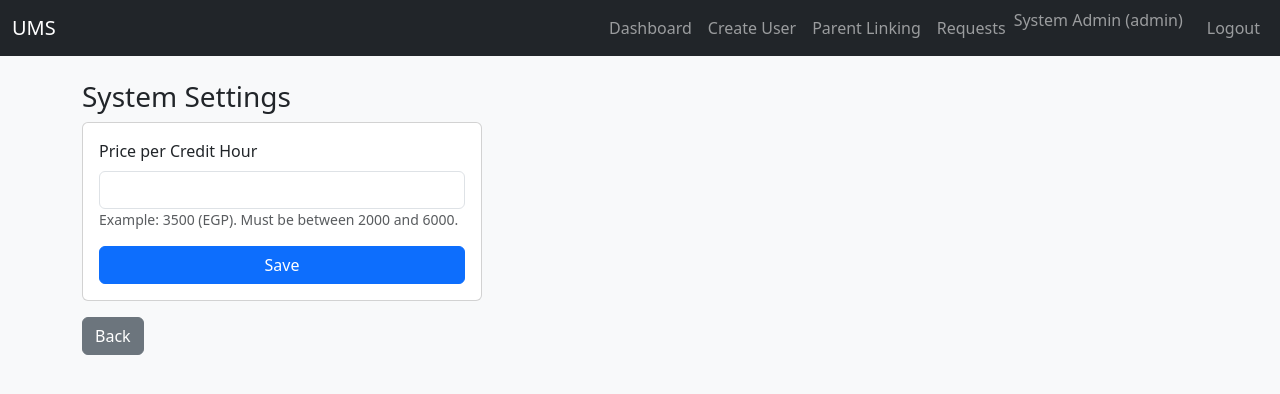
After one commit to rowaidaEmad/ums, a PHP site: page /admin_settings.php in a window 1280 px wide. The commit adds this page. Shown: the top 394 px of the page. Run offline with PHP 8.4, Linux system fonts and the light colour scheme; a user stored in the database is signed in; data comes from the database, SQL or seed files in the repository.

Commit message:
credit hour price

```diff
--- /dev/null
+++ b/admin_settings.php
@@ -0,0 +1,56 @@
+<?php
+require_once 'auth.php';
+require_role('admin');
+require_once 'eav.php';
+
+define('ADMIN_ID', 1);
+$current_price = eav_get(ADMIN_ID, 'user', 'credit_hour_price');
+
+$success = '';
+$error = '';
+
+if ($_SERVER['REQUEST_METHOD'] === 'POST') {
+    $price = (int)($_POST['credit_hour_price'] ?? 0);
+
+    // Check range
+    if ($price < 2000 || $price > 6000) {
+        $error = "Price must be between 2000 and 6000 EGP.";
+    } else {
+        eav_set(ADMIN_ID, 'user', 'credit_hour_price', $price);
+        $success = "Credit hour price updated successfully.";
+        $current_price = $price;
+    }
+}
+
+include 'header.php';
+?>
+
+<h3>System Settings</h3>
+
+<?php if ($success): ?>
+    <div class="alert alert-success"><?= htmlspecialchars($success) ?></div>
+<?php endif; ?>
+
+<?php if ($error): ?>
+    <div class="alert alert-danger"><?= htmlspecialchars($error) ?></div>
+<?php endif; ?>
+
+<form method="post" class="card p-3" style="max-width:400px;">
+    <label class="form-label">Price per Credit Hour</label>
+    <input
+        type="number"
+        name="credit_hour_price"
+        class="form-control"
+        value="<?= htmlspecialchars($current_price ?? '') ?>"
+        min="2000"
+        max="6000"
+        required
+    >
+    <small class="text-muted">Example: 3500 (EGP). Must be between 2000 and 6000.</small>
+
+    <button class="btn btn-primary mt-3">Save</button>
+</form>
+
+<a href="admin_dashboard.php" class="btn btn-secondary mt-3">Back</a>
+
+<?php include 'footer.php'; ?>
--- a/init.sql
+++ b/init.sql
@@ -91,6 +91,10 @@ INSERT INTO eav_attributes (entity_type, name, data_type) VALUES
 ('enrollment', 'final', 'int'),
 ('enrollment', 'total', 'int'),
 ('enrollment', 'gpa', 'decimal');
+
+INSERT INTO eav_attributes (entity_type, name, data_type)
+VALUES ('user', 'credit_hour_price', 'int');
+
 
 -- -----------------------------
 -- Seed data (matches original project)
```
Also changed, not shown: admin_dashboard.php (+15 -0 lines).
